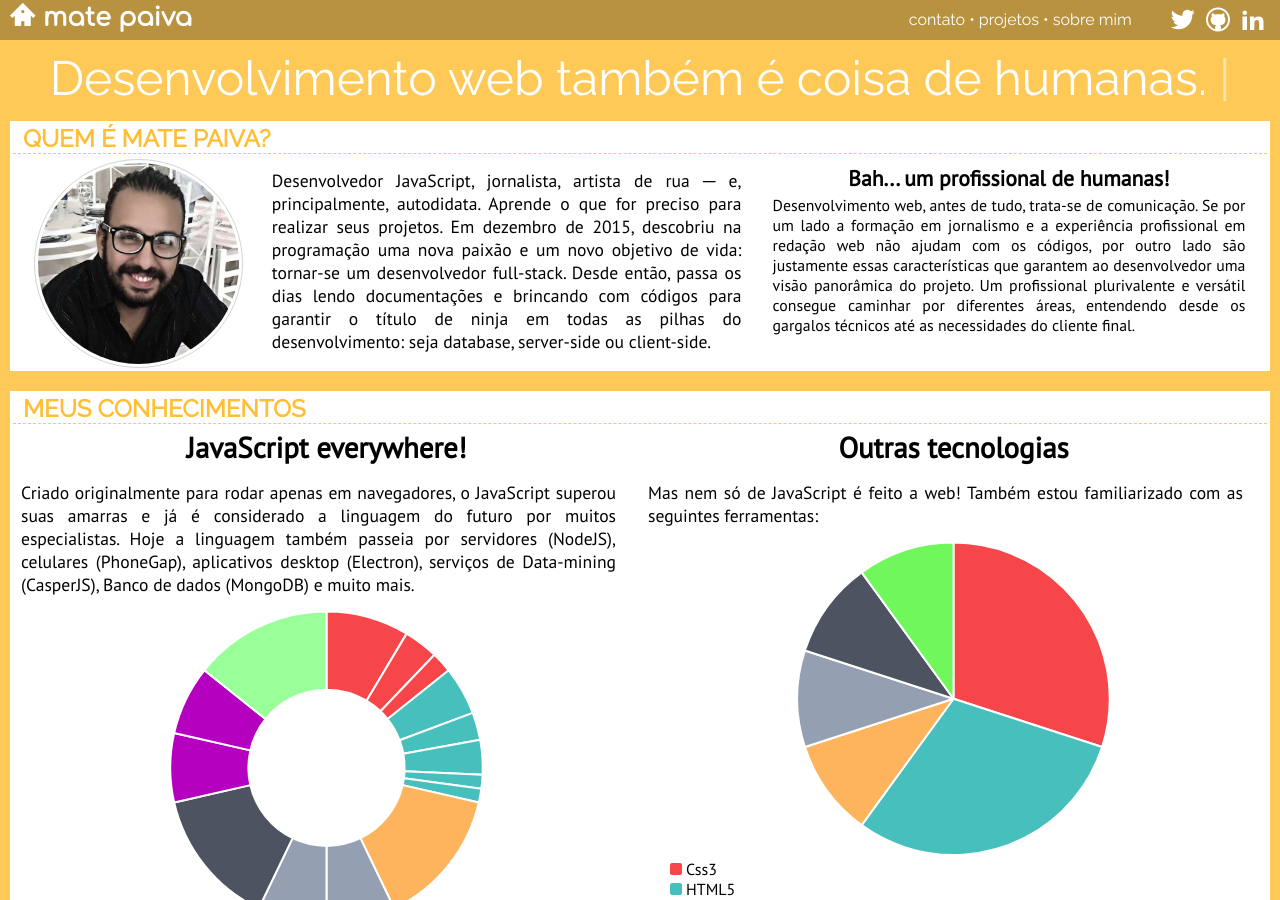
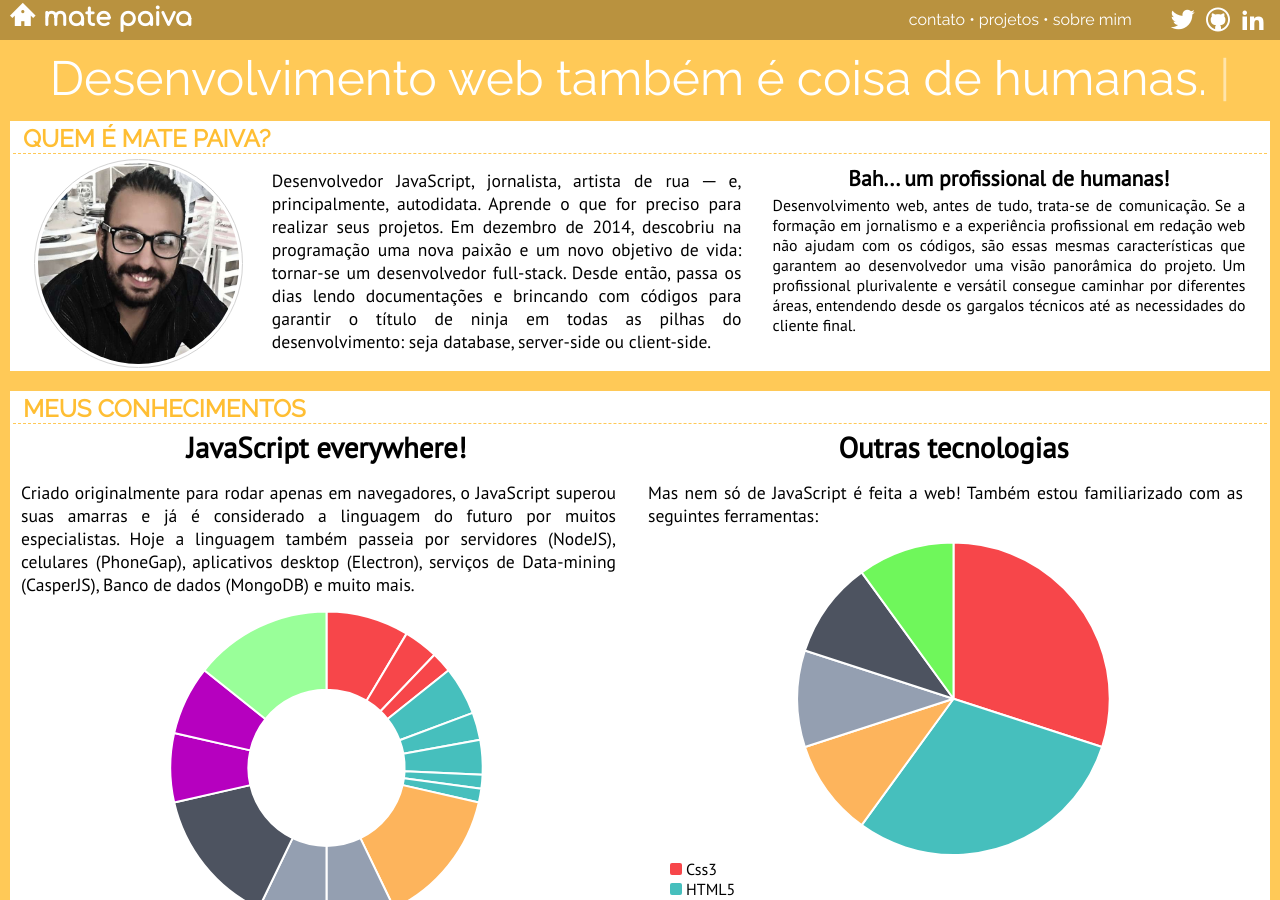
Before and after one commit to matepaiva/matepaiva.github.io, a Jekyll site: the page built from index.html, in a window 1280 px wide and 900 px high. Built offline with Jekyll 4.4.1, drawn with Linux system fonts in a browser that asks for light colours; some web fonts are replaced.

Commit message:
Pequenas correções textuais.

```diff
--- a/index.html
+++ b/index.html
@@ -6,7 +6,7 @@
 <!-- WHOIS -->
 <section class="site-section whois">
   <div class="section-head">
-    <a href="{{ site.baseurl }}/projetos" class="section-title">Quem é Mate Paiva?</a>
+    <a href="{{ site.baseurl }}/" class="section-title">Quem é Mate Paiva?</a>
   </div>
   <div class="section-body pure-g">
     <div class="section-item pure-u-1 pure-u-md-1-5">
@@ -14,13 +14,13 @@
     </div>
     <div class="section-item pure-u-1 pure-u-md-2-5">
       <div class="r-box apresent">
-        <p>Desenvolvedor JavaScript, jornalista, artista de rua ─ e, principalmente, autodidata. Aprende o que for preciso para realizar seus projetos. Em dezembro de 2015, descobriu na programação uma nova paixão e um novo objetivo de vida: tornar-se um desenvolvedor full-stack. Desde então, passa os dias lendo documentações e brincando com códigos para garantir o título de ninja em todas as pilhas do desenvolvimento: seja database, server-side ou client-side.</p>
+        <p>Desenvolvedor JavaScript, jornalista, artista de rua ─ e, principalmente, autodidata. Aprende o que for preciso para realizar seus projetos. Em dezembro de 2014, descobriu na programação uma nova paixão e um novo objetivo de vida: tornar-se um desenvolvedor full-stack. Desde então, passa os dias lendo documentações e brincando com códigos para garantir o título de ninja em todas as pilhas do desenvolvimento: seja database, server-side ou client-side.</p>
       </div>
     </div>
     <div class="section-item pure-u-1 pure-u-md-2-5">
       <div class="r-box apresent2">
         <h4>Bah... um profissional de humanas!</h4>
-        <p>Desenvolvimento web, antes de tudo, trata-se de comunicação. Se por um lado a formação em jornalismo e a experiência profissional em redação web não ajudam com os códigos, por outro lado são justamente essas características que garantem ao desenvolvedor uma visão panorâmica do projeto. Um profissional plurivalente e versátil consegue caminhar por diferentes áreas, entendendo desde os gargalos técnicos até as necessidades do cliente final.
+        <p>Desenvolvimento web, antes de tudo, trata-se de comunicação. Se a formação em jornalismo e a experiência profissional em redação web não ajudam com os códigos, são essas mesmas características que garantem ao desenvolvedor uma visão panorâmica do projeto. Um profissional plurivalente e versátil consegue caminhar por diferentes áreas, entendendo desde os gargalos técnicos até as necessidades do cliente final.
       </div>
     </div>
   </div>
@@ -30,7 +30,7 @@
 <!-- CHARTS -->
 <section class="site-section graphs">
   <div class="section-head">
-    <a href="{{ site.baseurl }}/projetos" class="section-title">Meus conhecimentos</a>
+    <a href="{{ site.baseurl }}/" class="section-title">Meus conhecimentos</a>
   </div>
   <div class="section-body pure-g">
     <div class="section-item pure-u-1 pure-u-md-1-2">
@@ -44,7 +44,7 @@
     <div class="section-item pure-u-1 pure-u-md-1-2">
       <h3>Outras tecnologias</h3>
       <div class="r-box">
-        <p>Mas nem só de JavaScript é feito a web! Também estou familiarizado com as seguintes ferramentas:</p>
+        <p>Mas nem só de JavaScript é feita a web! Também estou familiarizado com as seguintes ferramentas:</p>
       </div>
       <canvas id="chart-other"></canvas>
       <div id="legend-chart-other"></div>
@@ -96,7 +96,7 @@
 <!-- CURRÍCULO -->
 <section class="site-section curr">
   <div class="section-head">
-    <a href="{{ site.baseurl }}/projetos" class="section-title">Meu currículo</a>
+    <a href="{{ site.baseurl }}/" class="section-title">Meu currículo</a>
   </div>
   <div class="section-body pure-g">
     <div class="section-item pure-u-1 pure-u-md-1-3">
```
